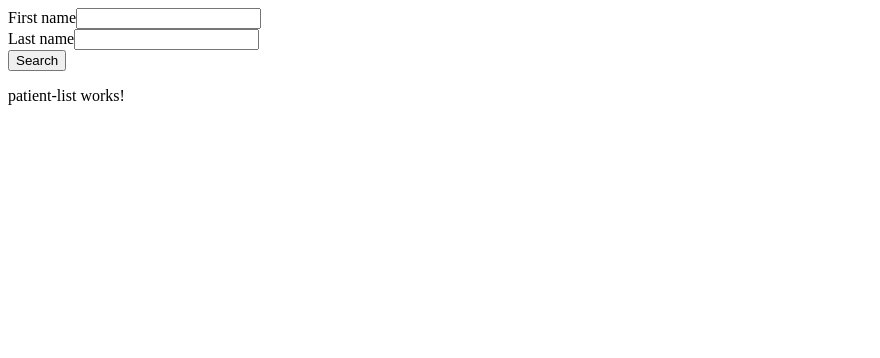
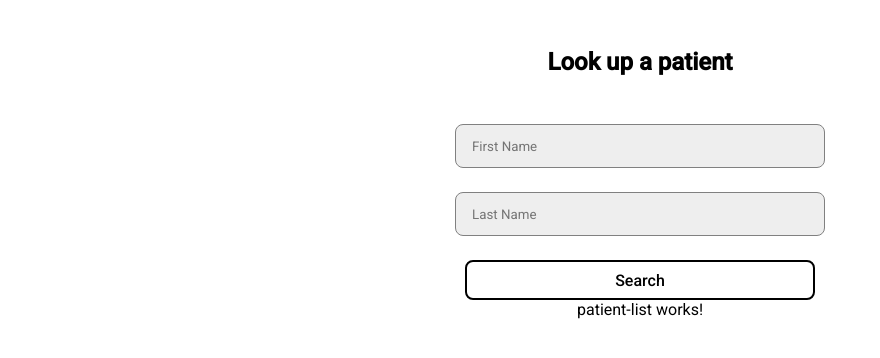
Before and after one commit to AbayomiE-T/smilecdr-coding-challange, an Angular app: page / in a window 1280 px wide. Shown: the top 358 px of the page, without its empty margins (0-880 px from the left). Built offline with nearby package versions, Linux system fonts and the light colour scheme; no server answers.

Commit message:
added some styling to the form

```diff
--- a/src/app/app.component.css
+++ b/src/app/app.component.css
@@ -0,0 +1,3 @@
+.container{
+    text-align: center;
+}
--- a/src/app/app.component.html
+++ b/src/app/app.component.html
@@ -1,2 +1,4 @@
-<app-search></app-search>
-<app-patient-list></app-patient-list>
+<div class="container">
+    <app-search></app-search>
+    <app-patient-list></app-patient-list>
+</div>
--- a/src/app/components/search/search.component.css
+++ b/src/app/components/search/search.component.css
@@ -1,7 +1,57 @@
-input{
-    outline: none;
+.form-wrapper{
+    padding-top: 3rem;
+    max-width: 500px;
+    margin: auto;
 }
 
-input.ng-invalid{
+.heading{
+    margin-bottom: 3rem;
+}
+
+.form-group + .form-group{
+    margin-top: 1.5rem;
+}
+
+.form-group *{
+    display: block;
+    outline: none;
+    width: 70%;
+    margin: auto;
+}
+
+input{
+    height: 40px;
+    border: 1px solid grey;
+    border-radius: 8px;
+    background-color: #eee;
+    padding-left: 16px;
+}
+
+input.ng-invalid.ng-touched{
  border: 1px solid red;
 }
+
+.button{
+    height: 40px;
+    background: none;
+	color: inherit;
+	border: 2px solid black;
+    border-radius: 8px;
+	padding: 0;
+	font: inherit;
+	cursor: pointer;
+	outline: inherit;
+    font-weight: 500;
+}
+
+.button:hover{
+    cursor: pointer;
+    color: white;
+    background: black;
+}
+
+.error-message{
+    color: #f33;
+    text-align: left;
+    font-size: 0.9rem;
+}
--- a/src/app/components/search/search.component.html
+++ b/src/app/components/search/search.component.html
@@ -1,19 +1,25 @@
+<section class="form-wrapper">
+    <h1 class="heading">Look up a patient</h1>
     <form (ngSubmit)="onSubmit()" #formData="ngForm">
         <div class="patient-data">
             <div class="form-group">
-            <label for="firstname">First name</label>
-            <input class="form-control" type="text" id="firstname" ngModel name="firstName" pattern="[a-zA-Z ]*"
-                #firstName="ngModel">
-            <span *ngIf="!firstName.valid && firstName.touched">This field cannot contain non-alphabetic
+                <input placeholder="First Name" class="form-control" type="text" ngModel name="firstName"
+                    pattern="[a-zA-Z ]*" #firstName="ngModel">
+                <span class="error-message" *ngIf="!firstName.valid && firstName.touched">This field cannot contain
+                    non-alphabetic
                     characters</span>
             </div>
             <div class="form-group">
-            <label for="lastname">Last name</label>
-            <input class="form-control" type="text" id="lastname" ngModel name="lastName" pattern="[a-zA-Z ]*"
-                #lastName="ngModel">
+                <input placeholder="Last Name" class="form-control" type="text" ngModel name="lastName"
+                    pattern="[a-zA-Z ]*" #lastName="ngModel">
 
-            <span *ngIf="!lastName.valid && lastName.touched">This field cannot contain non-alphabetic characters</span>
+                <span class="error-message" *ngIf="!lastName.valid && lastName.touched">This field cannot contain
+                    non-alphabetic
+                    characters</span>
+            </div>
+            <div class="form-group">
+                <button class="button" [disabled]="!formData.valid" type="submit">Search</button>
             </div>
         </div>
-    <button [disabled]="!formData.valid" type="submit">Search</button>
     </form>
+</section>
--- a/src/styles.css
+++ b/src/styles.css
@@ -1 +1,7 @@
 /* You can add global styles to this file, and also import other style files */
+@import url('https://fonts.googleapis.com/css2?family=Roboto:ital,wght@0,100;0,300;0,400;0,500;1,100;1,300;1,400;1,500&display=swap');
+
+*{
+    margin: 0px;
+    font-family: 'Roboto', sans-serif;
+}
```
Lines whose indentation alone changed are shown as unchanged.
